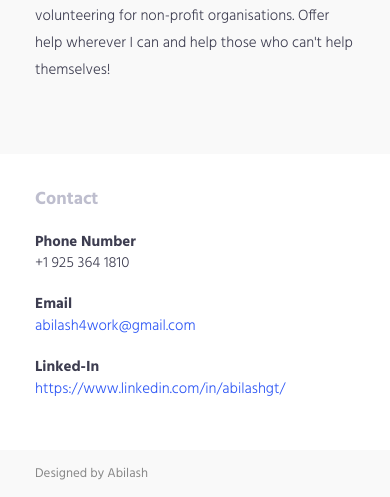
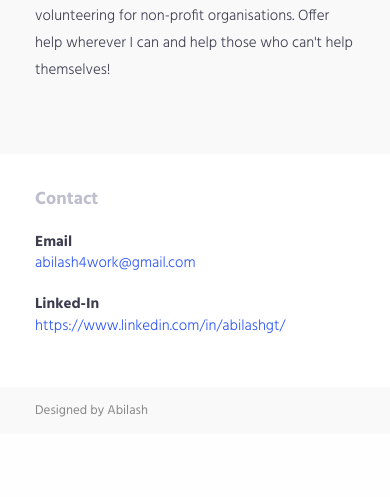
Before and after one commit to abilashgt/profilephp, a PHP site: page / in a window 390 px wide. Shown: the part 3897-4394 px from the top of the page. After the commit the page ends 4314 px from the top, so only its background shows below. Run offline with PHP 8.4, Linux system fonts and the light colour scheme.

Commit message:
remove phone number

```diff
--- a/index.php
+++ b/index.php
@@ -447,10 +447,6 @@
         <div class="row">
             <div class="col-md-12">
                 <address>
-                    <strong>Phone Number</strong><br>
-                    +1 925 364 1810
-                </address>
-                <address>
                     <strong>Email</strong><br>
                     <a href="mailto:abilash4work@gmail.com">abilash4work@gmail.com</a>
                 </address>
```
